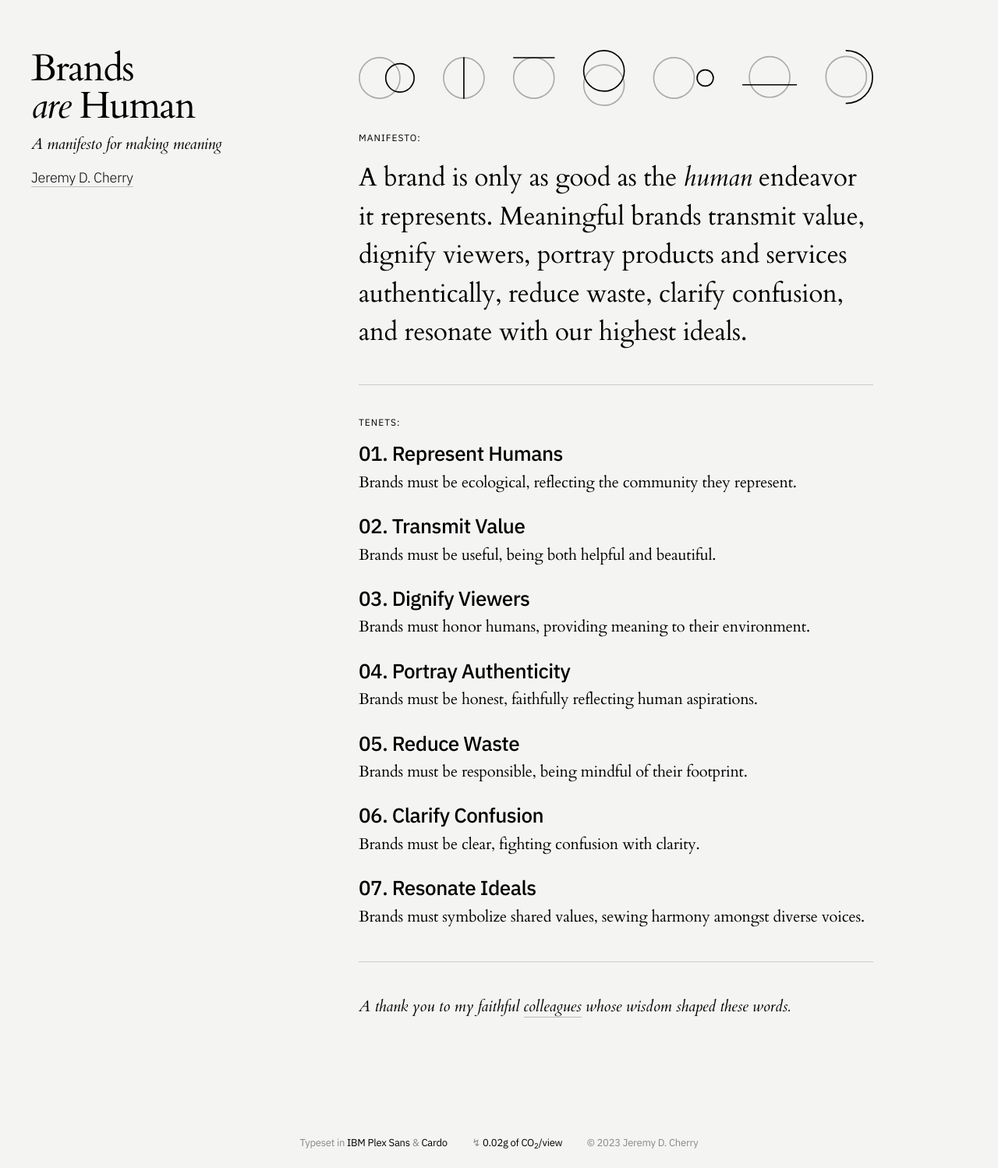
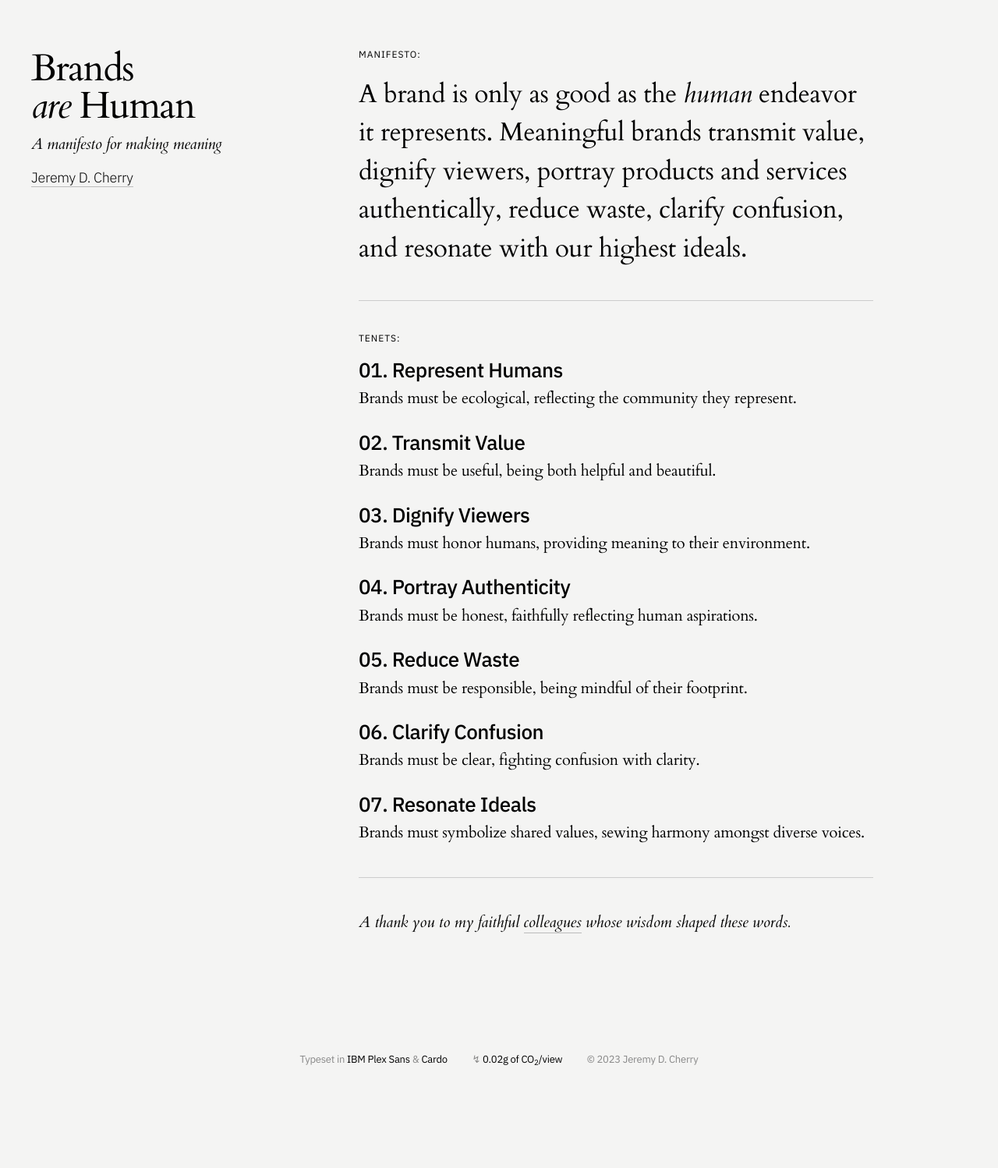
Before and after one commit to jeremydcherry/jeremydcherry.github.io, a Jekyll site: the page built from content/brands.md, in a window 1280 px wide. Shown: the whole page at 78% size. Built offline with Jekyll 4.4.1, drawn with Linux system fonts in a browser that asks for light colours; after the commit the page ends 1391 px from its top, so only the background shows below that.

Commit message:
Updated manifesto

```diff
--- a/content/brands.md
+++ b/content/brands.md
@@ -4,8 +4,6 @@ title: Brands are Human
 subtitle: A manifesto for making meaning
 permalink: /brandsarehuman
 ---
-
-<img src="/images/brands-pattern.svg" class="header-pattern">
 
 #### Manifesto:
 
```
